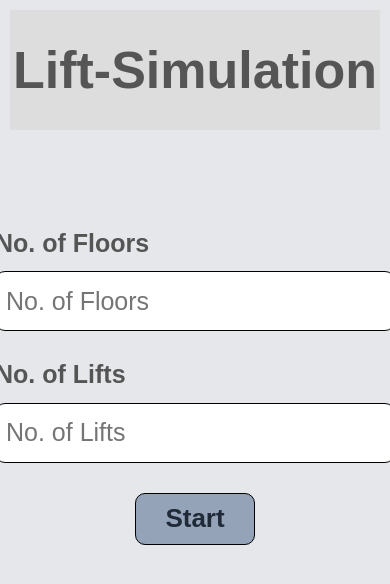
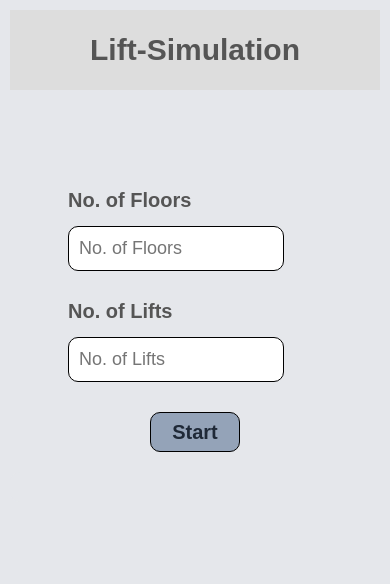
Before and after one commit to Shyam-Vishwakarma/lift-simulation, a plain HTML site: page src/index.html in a window 390 px wide. Drawn offline with Linux system fonts and the light colour scheme.

Commit message:
mobile responsive

```diff
--- a/src/css/main.css
+++ b/src/css/main.css
@@ -30,11 +30,11 @@ body {
 .input-container {
   width: 100%;
   margin: 2rem auto;
-  /* background-color: white; */
   display: flex;
   align-items: center;
   justify-content: center;
 }
+
 .form {
   display: flex;
   flex-direction: column;
@@ -84,6 +84,64 @@ body {
   border: 1px solid black;
   box-sizing: border-box;
   background-color: #94a3b8;
+}
+
+/* Mobile responsiveness */
+@media (max-width: 768px) {
+  .main-container {
+    height: 10rem;
+  }
+
+  .heading-primary {
+    font-size: 3.5rem;
+  }
+
+  .error-message {
+    font-size: 1.6rem;
+    width: 90%;
+  }
+
+  .input-box {
+    width: 90%;
+    height: 5rem;
+    font-size: 2rem;
+  }
+
+  .input-button {
+    width: 10rem;
+    height: 4.5rem;
+    font-size: 2.2rem;
+  }
+}
+
+@media (max-width: 480px) {
+  .main-container {
+    height: 8rem;
+  }
+
+  .heading-primary {
+    font-size: 3rem;
+  }
+
+  .error-message {
+    font-size: 1.4rem;
+  }
+
+  .input-label {
+    font-size: 2rem;
+  }
+
+  .input-box {
+    width: 85%;
+    height: 4.5rem;
+    font-size: 1.8rem;
+  }
+
+  .input-button {
+    width: 9rem;
+    height: 4rem;
+    font-size: 2rem;
+  }
 }
 
 .hidden {
```
